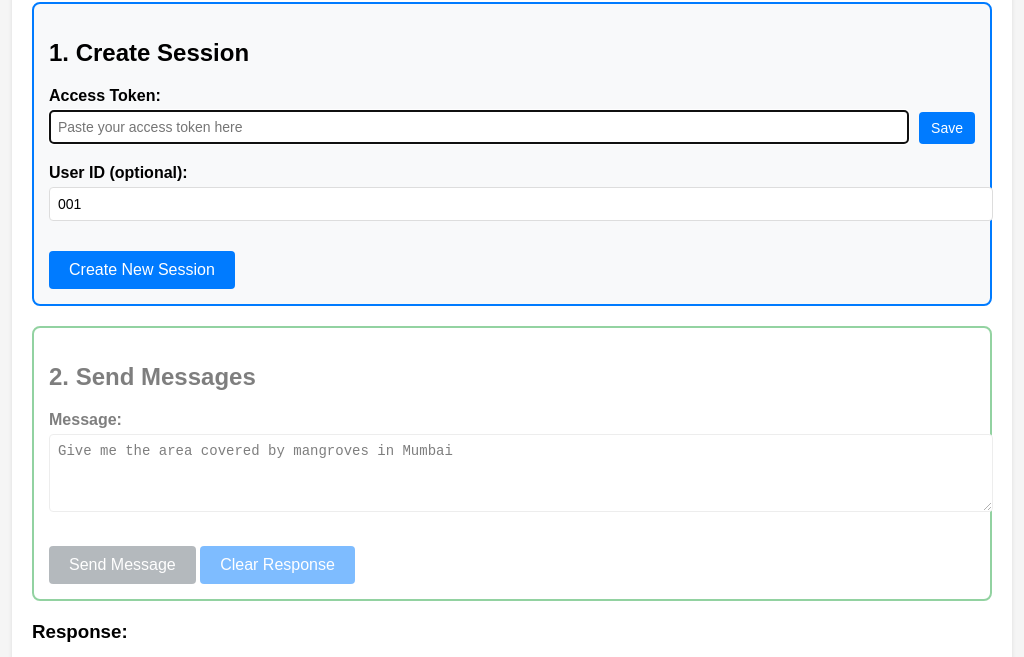
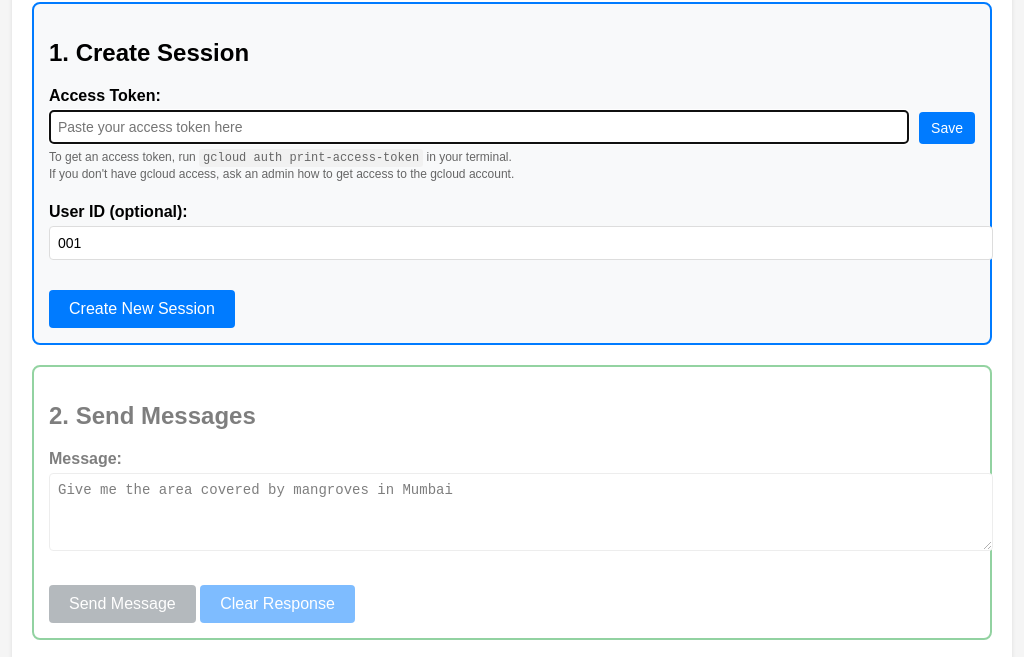
Before and after one commit to batpad/test-geollm-frontend, a plain HTML site: page index.html in a window 1280 px wide. Shown: the part 118-775 px from the top of the page, without its empty margins (128-1152 px from the left). Drawn offline with Linux system fonts and the light colour scheme.

Commit message:
add README, help text on how to get token

```diff
--- a/index.html
+++ b/index.html
@@ -127,6 +127,18 @@
             padding: 8px 12px;
             font-size: 14px;
         }
+        .help-text {
+            font-size: 12px;
+            color: #666;
+            margin-top: 5px;
+            line-height: 1.4;
+        }
+        .help-text code {
+            background-color: #f1f1f1;
+            padding: 2px 4px;
+            border-radius: 3px;
+            font-family: monospace;
+        }
     </style>
 </head>
 <body>
@@ -141,6 +153,10 @@
                 <div class="input-with-button">
                     <input type="text" id="accessToken" placeholder="Paste your access token here">
                     <button id="saveTokenButton" onclick="saveAccessToken()">Save</button>
+                </div>
+                <div class="help-text">
+                    To get an access token, run <code>gcloud auth print-access-token</code> in your terminal.<br>
+                    If you don't have gcloud access, ask an admin how to get access to the gcloud account.
                 </div>
             </div>
 
```
Also changed, not shown: 1 other file.
